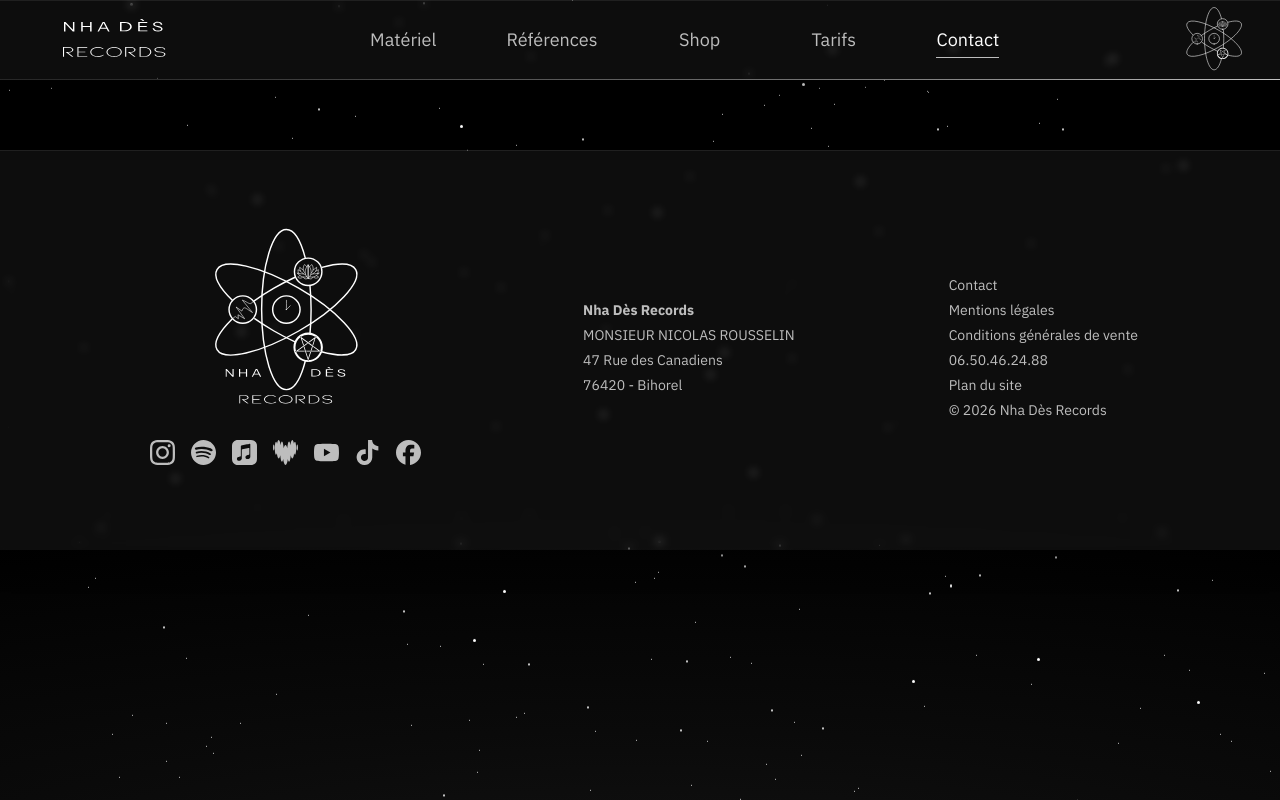
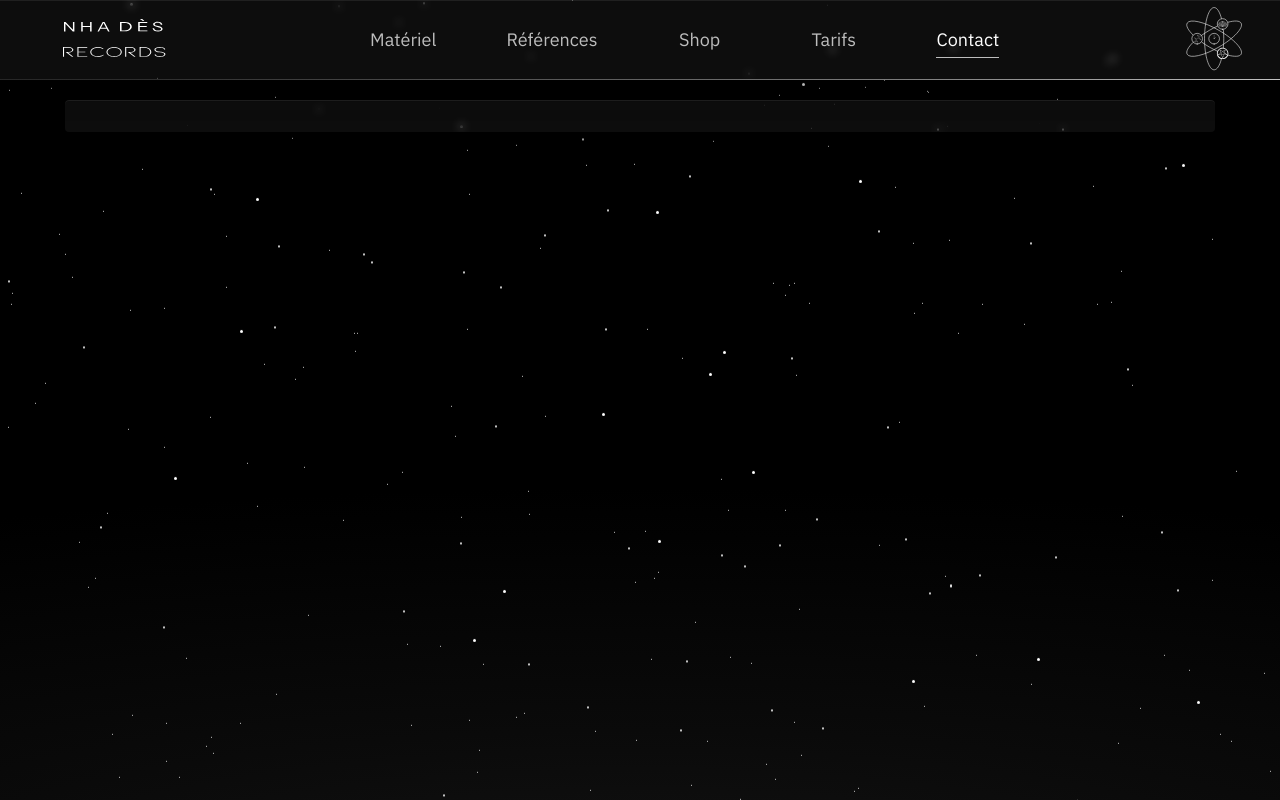
Before and after one commit to PtiCadri/studio, a Next.js app in the folder apps/web/: page /contact in a window 1280 px wide. Built offline with nearby package versions, Linux system fonts and the light colour scheme.

Commit message:
feat: implement Tarifs page with metadata and empty component

```diff
--- a/apps/web/src/app/(pages)/contact/page.tsx
+++ b/apps/web/src/app/(pages)/contact/page.tsx
@@ -1,4 +1,6 @@
 import { Metadata } from "next";
+import { Box } from "@mui/material";
+import GlassySurface from "@/components/ui/GlassySurface";
 
 export const metadata: Metadata = {
     title: "Contact",
@@ -7,6 +9,18 @@ export const metadata: Metadata = {
 
 export default function Contact() {
     return (
-        <></>
+        <>
+            <GlassySurface sx={surfaceSx}>
+
+            </GlassySurface>
+        </>
     );
 }
+
+const surfaceSx = {
+    width: "100%",
+    maxWidth: "1150px",
+    height: "auto",
+
+    position: "absolute",
+};
--- a/apps/web/src/app/layout.tsx
+++ b/apps/web/src/app/layout.tsx
@@ -37,7 +37,9 @@ export default function RootLayout({
                             overflowY: "scroll",
                         }}
                     >
-                        {children}
+                        <Box sx={containerSx}>
+                            {children}
+                        </Box>
                         <Footer />
                     </Box>
                 </ThemeRegistry>
@@ -45,3 +47,12 @@ export default function RootLayout({
         </html>
     );
 }
+
+const containerSx = {
+  height: "auto",
+  minHeight: "100%",
+  width: "100%",
+  display: "flex",
+  flexDirection: "column",
+  alignItems: "center",
+};
--- a/apps/web/src/components/footer/socialLinks/SocialIcons.tsx
+++ b/apps/web/src/components/footer/socialLinks/SocialIcons.tsx
@@ -27,4 +27,8 @@ const iconSx = {
     height: "25px",
     width: "25px",
     color: "text.secondary",
+
+    "&:hover": {
+        color: "primary.main",
+    },
 };
```
Also changed, not shown: apps/web/src/app/(pages)/(home)/page.tsx (+3 -11 lines), apps/web/src/app/(pages)/tarifs/page.tsx (added, +12 -0 lines).
